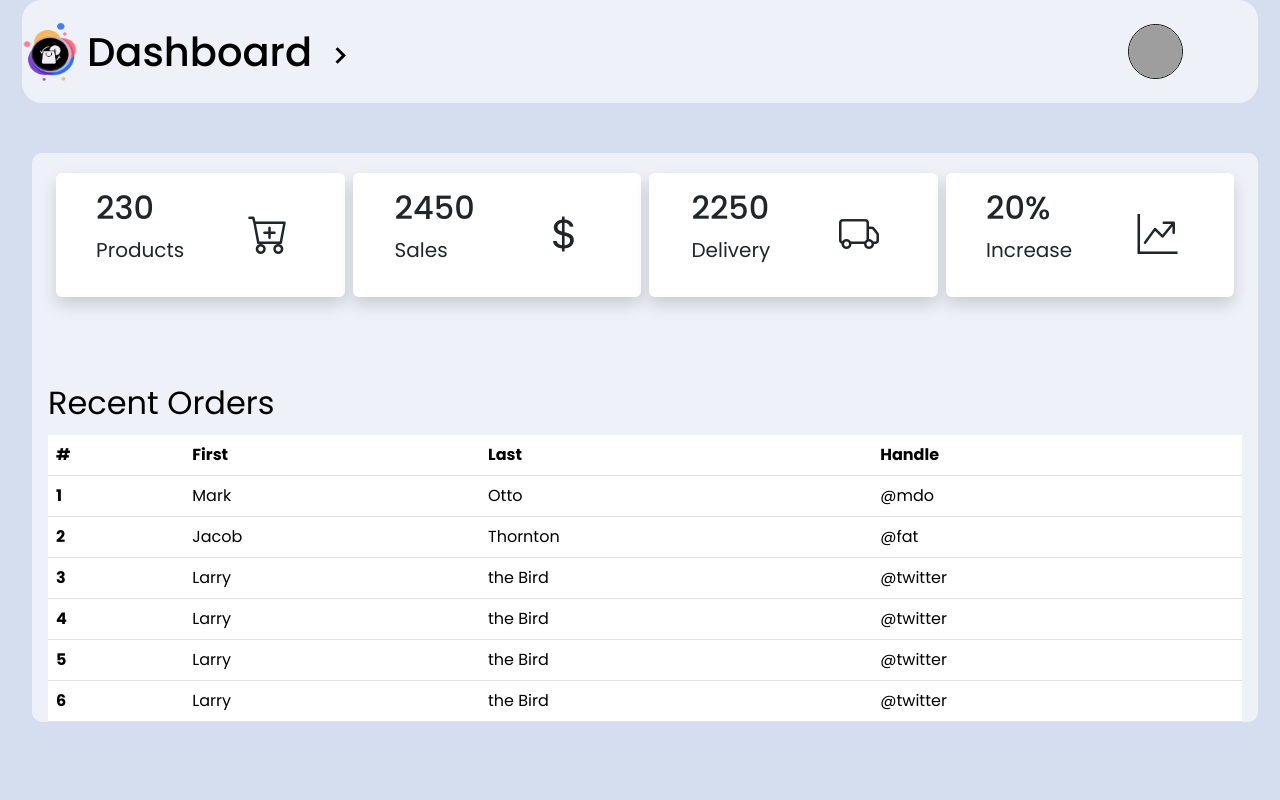
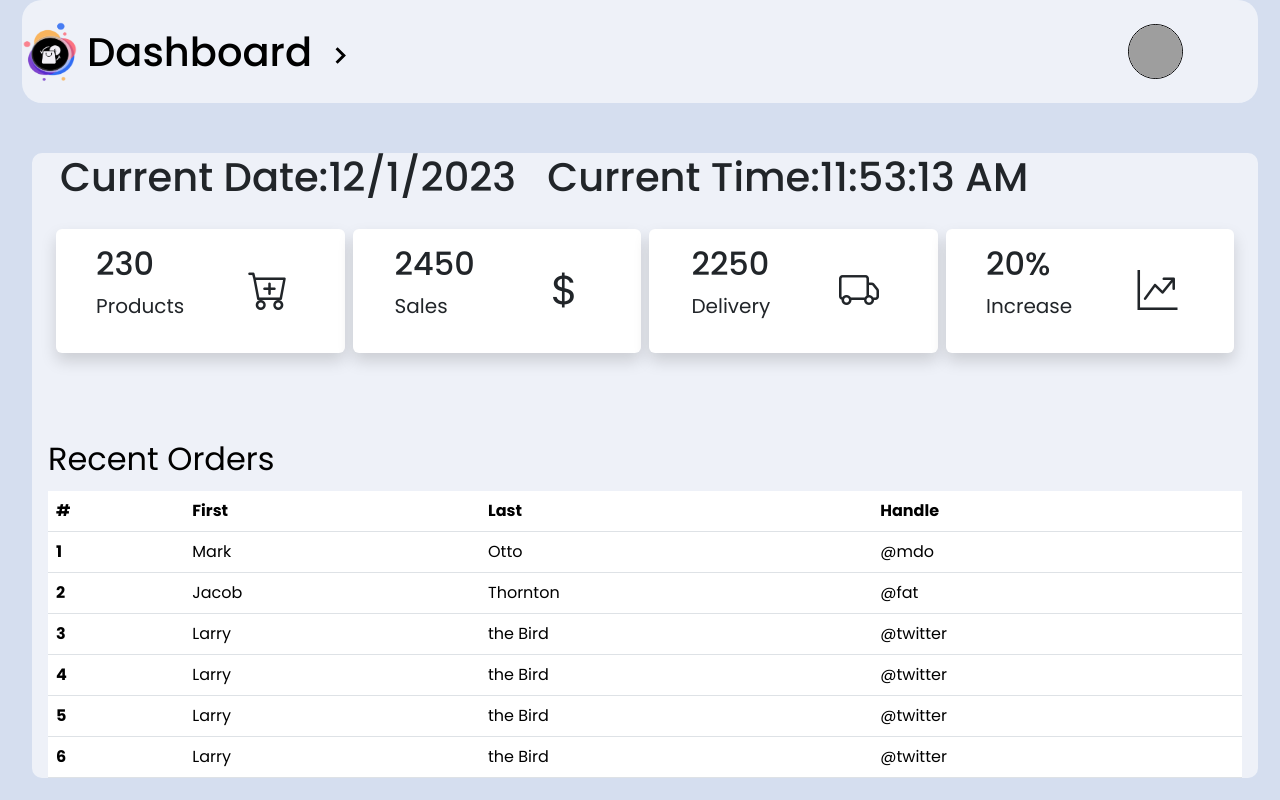
Before and after one commit to L2GS-19101360/CampusChime, a React (Vite) app: page /adminPage in a window 1280 px wide. Shown: the top 800 px of the page. Built offline with nearby package versions, Linux system fonts and the light colour scheme; grey boxes are pictures that could not be loaded.

Commit message:
Create Clock Component for admin dashboard

```diff
--- /dev/null
+++ b/src/components/ClockComponent.jsx
@@ -0,0 +1,38 @@
+import React, {Component} from "react";
+import "bootstrap/dist/css/bootstrap.min.css";
+import "bootstrap/dist/js/bootstrap.bundle.min";
+
+class ClockComponent extends Component{
+
+    constructor(){
+        super();
+        this.state = {
+            date: new Date()
+        }
+        this.tickClock = this.tickClock.bind(this)
+    }
+
+    componentDidMount(){
+        setInterval(this.tickClock, 1000);
+    }
+    componentWillUnmount(){
+
+    }
+
+    tickClock(){
+        this.setState({
+            date: new Date()
+        });
+    }
+
+    render(){
+        return(
+            <div>
+                <h1>Current Date:{this.state.date.toLocaleDateString()} &nbsp; Current Time:{this.state.date.toLocaleTimeString()}</h1>
+            </div>
+        );
+    }
+
+}
+
+export default ClockComponent;
--- a/src/components/admin/Dashboard.jsx
+++ b/src/components/admin/Dashboard.jsx
@@ -1,6 +1,8 @@
 import React from "react";
 import { toast, ToastContainer } from "react-toastify";
 import "react-toastify/dist/ReactToastify.css";
+import ClockComponent from "../ClockComponent";
+
 function Dashboard() {
   return (
     <div
@@ -15,6 +17,9 @@ function Dashboard() {
       }}
     >
       <div className="container-fluid">
+
+        <ClockComponent/> {/*Jaden, feel free it desgin this component */}
+
         <div className="row row-cols-1 row-cols-md-2 row-cols-lg-4 g-3 my-2">
           <div className="col-md-3 col-sm-6 p-1">
             <div className="p-3 bg-white shadow p-3 d-flex justify-content-around align-items-center rounded">
```
